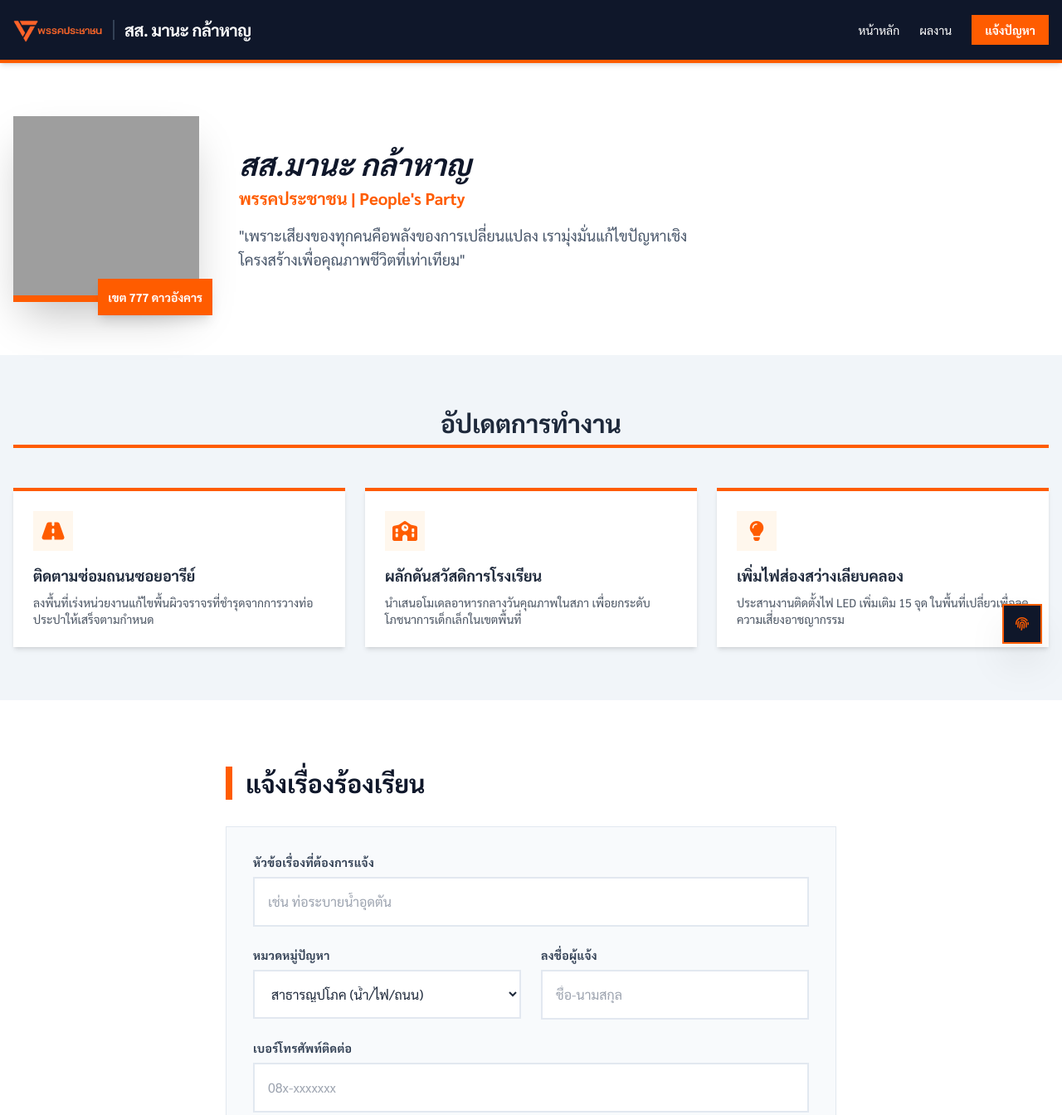
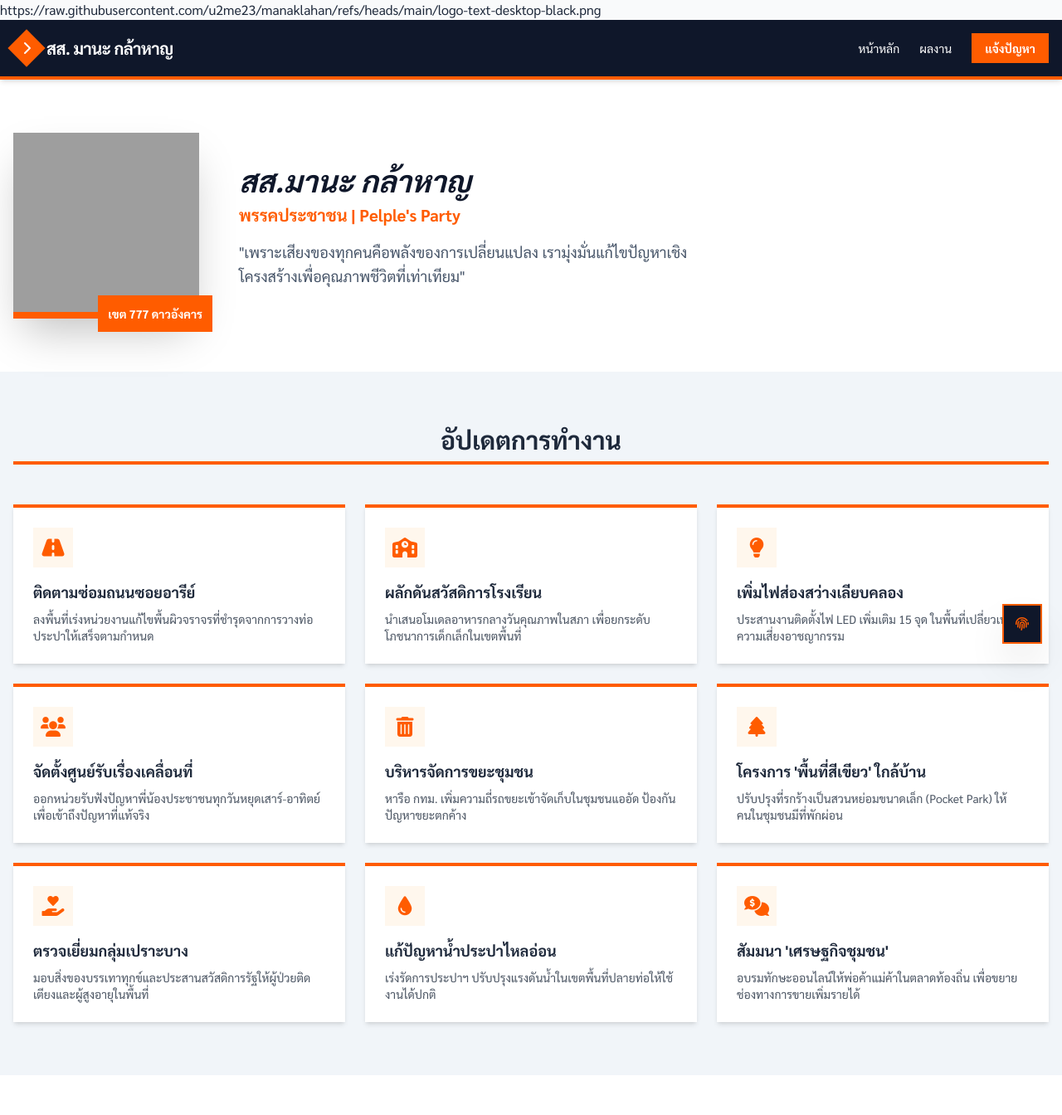
Before and after one commit to u2me23/manaklahan, a plain HTML site: page index.html in a window 1280 px wide. Shown: the top 1344 px of the page at 83% size. Drawn offline with nearby package versions, Linux system fonts and the light colour scheme; grey boxes are pictures that could not be loaded.

Commit message:
Update index.html

```diff
--- a/index.html
+++ b/index.html
@@ -1,3 +1,5 @@
+https://raw.githubusercontent.com/u2me23/manaklahan/refs/heads/main/logo-text-desktop-black.png
+
 <!DOCTYPE html>
 <html lang="th">
 <head>
@@ -21,13 +23,11 @@
     <div id="user-view">
         <nav class="bg-slate-900 text-white p-4 sticky top-0 z-50 shadow-md border-b-4 border-pp-orange">
             <div class="container mx-auto flex justify-between items-center">
-                <div class="flex items-center space-x-3">
-                    <img src="https://raw.githubusercontent.com/u2me23/manaklahan/refs/heads/main/logo-text-desktop-black.png"
-                         alt="โลโก้พรรค"
-                         class="h-10 w-auto"
-                         style="filter: invert(48%) sepia(79%) saturate(2476%) hue-rotate(343deg) brightness(101%) contrast(101%);">
-                    <div class="h-6 w-[2px] bg-slate-700 hidden md:block"></div>
-                    <h1 class="text-xl font-bold tracking-tight hidden sm:block">สส. มานะ กล้าหาญ</h1>
+                <div class="flex items-center space-x-2">
+                    <div class="w-8 h-8 bg-pp-orange rotate-45 flex items-center justify-center">
+                        <i class="fas fa-chevron-right text-white -rotate-45"></i>
+                    </div>
+                    <h1 class="text-xl font-bold tracking-tight">สส. มานะ กล้าหาญ</h1>
                 </div>
                 <div class="space-x-6 text-sm font-medium flex items-center">
                     <a href="#home" class="hover:text-pp-orange transition">หน้าหลัก</a>
@@ -43,13 +43,13 @@
                     <div class="w-56 h-56 bg-slate-200 rounded-none overflow-hidden shadow-2xl border-b-8 border-pp-orange">
                         <img src="https://api.dicebear.com/7.x/avataaars/svg?seed=Mana" alt="นายมานะ" class="w-full h-full object-cover">
                     </div>
-                    <div class="absolute -bottom-4 -right-4 bg-pp-orange text-white p-3 font-bold text-sm shadow-lg">
+                    <div class="absolute -bottom-4 -right-4 bg-pp-orange text-white p-3 font-bold text-sm">
                         เขต 777 ดาวอังคาร
                     </div>
                 </div>
                 <div class="text-center md:text-left">
                     <h2 class="text-4xl font-black text-slate-900 mb-2 uppercase italic">สส.มานะ กล้าหาญ</h2>
-                    <p class="text-pp-orange text-xl font-bold mb-4">พรรคประชาชน | People's Party</p>
+                    <p class="text-pp-orange text-xl font-bold mb-4">พรรคประชาชน | Pelple's Party</p>
                     <p class="text-slate-600 text-lg max-w-xl leading-relaxed">
                         "เพราะเสียงของทุกคนคือพลังของการเปลี่ยนแปลง เรามุ่งมั่นแก้ไขปัญหาเชิงโครงสร้างเพื่อคุณภาพชีวิตที่เท่าเทียม"
                     </p>
@@ -77,7 +77,37 @@
                     <h4 class="font-bold text-lg mb-2">เพิ่มไฟส่องสว่างเลียบคลอง</h4>
                     <p class="text-sm text-gray-600">ประสานงานติดตั้งไฟ LED เพิ่มเติม 15 จุด ในพื้นที่เปลี่ยวเพื่อลดความเสี่ยงอาชญากรรม</p>
                 </div>
+                <div class="bg-white border-t-4 border-pp-orange shadow-md p-6 hover:shadow-xl transition">
+                    <div class="w-12 h-12 bg-orange-50 flex items-center justify-center mb-4"><i class="fas fa-users text-pp-orange text-2xl"></i></div>
+                    <h4 class="font-bold text-lg mb-2">จัดตั้งศูนย์รับเรื่องเคลื่อนที่</h4>
+                    <p class="text-sm text-gray-600">ออกหน่วยรับฟังปัญหาพี่น้องประชาชนทุกวันหยุดเสาร์-อาทิตย์ เพื่อเข้าถึงปัญหาที่แท้จริง</p>
                 </div>
+                <div class="bg-white border-t-4 border-pp-orange shadow-md p-6 hover:shadow-xl transition">
+                    <div class="w-12 h-12 bg-orange-50 flex items-center justify-center mb-4"><i class="fas fa-trash-alt text-pp-orange text-2xl"></i></div>
+                    <h4 class="font-bold text-lg mb-2">บริหารจัดการขยะชุมชน</h4>
+                    <p class="text-sm text-gray-600">หารือ กทม. เพิ่มความถี่รถขยะเข้าจัดเก็บในชุมชนแออัด ป้องกันปัญหาขยะตกค้าง</p>
+                </div>
+                <div class="bg-white border-t-4 border-pp-orange shadow-md p-6 hover:shadow-xl transition">
+                    <div class="w-12 h-12 bg-orange-50 flex items-center justify-center mb-4"><i class="fas fa-tree text-pp-orange text-2xl"></i></div>
+                    <h4 class="font-bold text-lg mb-2">โครงการ 'พื้นที่สีเขียว' ใกล้บ้าน</h4>
+                    <p class="text-sm text-gray-600">ปรับปรุงที่รกร้างเป็นสวนหย่อมขนาดเล็ก (Pocket Park) ให้คนในชุมชนมีที่พักผ่อน</p>
+                </div>
+                <div class="bg-white border-t-4 border-pp-orange shadow-md p-6 hover:shadow-xl transition">
+                    <div class="w-12 h-12 bg-orange-50 flex items-center justify-center mb-4"><i class="fas fa-hand-holding-heart text-pp-orange text-2xl"></i></div>
+                    <h4 class="font-bold text-lg mb-2">ตรวจเยี่ยมกลุ่มเปราะบาง</h4>
+                    <p class="text-sm text-gray-600">มอบสิ่งของบรรเทาทุกข์และประสานสวัสดิการรัฐให้ผู้ป่วยติดเตียงและผู้สูงอายุในพื้นที่</p>
+                </div>
+                <div class="bg-white border-t-4 border-pp-orange shadow-md p-6 hover:shadow-xl transition">
+                    <div class="w-12 h-12 bg-orange-50 flex items-center justify-center mb-4"><i class="fas fa-tint text-pp-orange text-2xl"></i></div>
+                    <h4 class="font-bold text-lg mb-2">แก้ปัญหาน้ำประปาไหลอ่อน</h4>
+                    <p class="text-sm text-gray-600">เร่งรัดการประปาฯ ปรับปรุงแรงดันน้ำในเขตพื้นที่ปลายท่อให้ใช้งานได้ปกติ</p>
+                </div>
+                <div class="bg-white border-t-4 border-pp-orange shadow-md p-6 hover:shadow-xl transition">
+                    <div class="w-12 h-12 bg-orange-50 flex items-center justify-center mb-4"><i class="fas fa-comments-dollar text-pp-orange text-2xl"></i></div>
+                    <h4 class="font-bold text-lg mb-2">สัมมนา 'เศรษฐกิจชุมชน'</h4>
+                    <p class="text-sm text-gray-600">อบรมทักษะออนไลน์ให้พ่อค้าแม่ค้าในตลาดท้องถิ่น เพื่อขยายช่องทางการขายเพิ่มรายได้</p>
+                </div>
+            </div>
         </section>
 
         <section id="report" class="py-20 bg-white">
@@ -172,12 +202,15 @@
     </button>
 
     <script>
+        // *** วาง URL ของ Google Apps Script ของคุณที่นี่ ***
         const SCRIPT_URL = 'https://script.google.com/macros/s/AKfycbw5aKDUF5Ciw47zrBCiChkX-kZvJYtpNlSV_6juOYwmO_4GtgwrM_-fUC5DhHnLa3EQ/exec';
 
         document.getElementById('reportForm').addEventListener('submit', function(e) {
             e.preventDefault();
+
             const btn = document.getElementById('submitBtn');
             const btnText = document.getElementById('btnText');
+
             btn.disabled = true;
             btnText.innerHTML = '<i class="fas fa-circle-notch fa-spin mr-2"></i> กำลังส่งข้อมูลเข้าระบบ...';
 
@@ -195,8 +228,11 @@
             })
             .then(res => {
                 alert('ขอบคุณที่ร่วมแจ้งปัญหา! ข้อมูลถูกส่งถึงทีมงาน สส. เรียบร้อยแล้ว');
+
+                // อัปเดตตาราง Admin (Mockup)
                 const tableBody = document.getElementById('adminTableBody');
                 if(tableBody.innerText.includes('ยังไม่มีข้อมูล')){ tableBody.innerHTML = ''; }
+
                 const row = `
                     <tr class="border-b border-slate-700 hover:bg-slate-750 transition">
                         <td class="p-4 font-bold text-white">${formData.title}</td>
@@ -218,9 +254,15 @@
         function toggleView() {
             const user = document.getElementById('user-view');
             const admin = document.getElementById('admin-view');
-            user.style.display = (user.style.display === "none") ? "block" : "none";
-            admin.style.display = (admin.style.display === "none") ? "block" : "none";
+            if (user.style.display === "none") {
+                user.style.display = "block";
+                admin.style.display = "none";
+            } else {
+                user.style.display = "none";
+                admin.style.display = "block";
+            }
         }
     </script>
 </body>
+
 </html>
```
